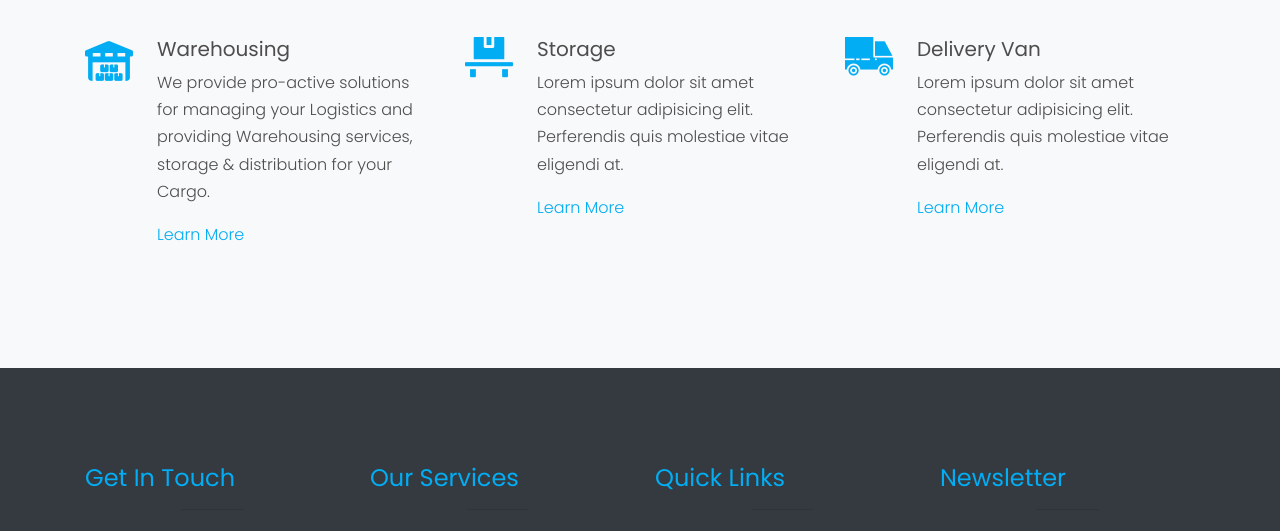
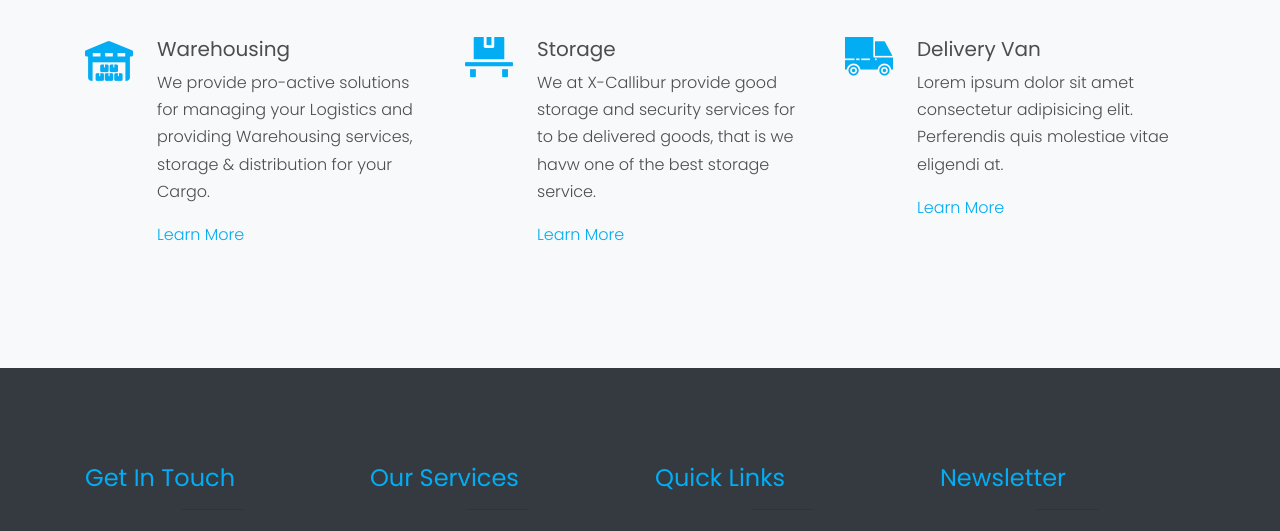
Before and after one commit to GodwinEgo/Geologistics-X-CALLIBUR, a plain HTML site: page services.html in a window 1280 px wide. Shown: the part 1067-1598 px from the top of the page. Drawn offline with nearby package versions, Linux system fonts and the light colour scheme; files whose address does not match are found by name; a web font is replaced by a local one.

Commit message:
services

```diff
--- a/services.html
+++ b/services.html
@@ -171,8 +171,8 @@
                 <div class="unit-4-icon mr-4"><span class="text-primary flaticon-platform"></span></div>
                 <div>
                   <h3>Storage</h3>
-                  <p>Lorem ipsum dolor sit amet consectetur adipisicing elit. Perferendis quis molestiae vitae eligendi
-                    at.
+                  <p>We at X-Callibur provide good storage and security services for to be delivered goods, that is we
+                    havw one of the best storage service.
                   </p>
                   <p><a href="#">Learn More</a></p>
                 </div>
```
